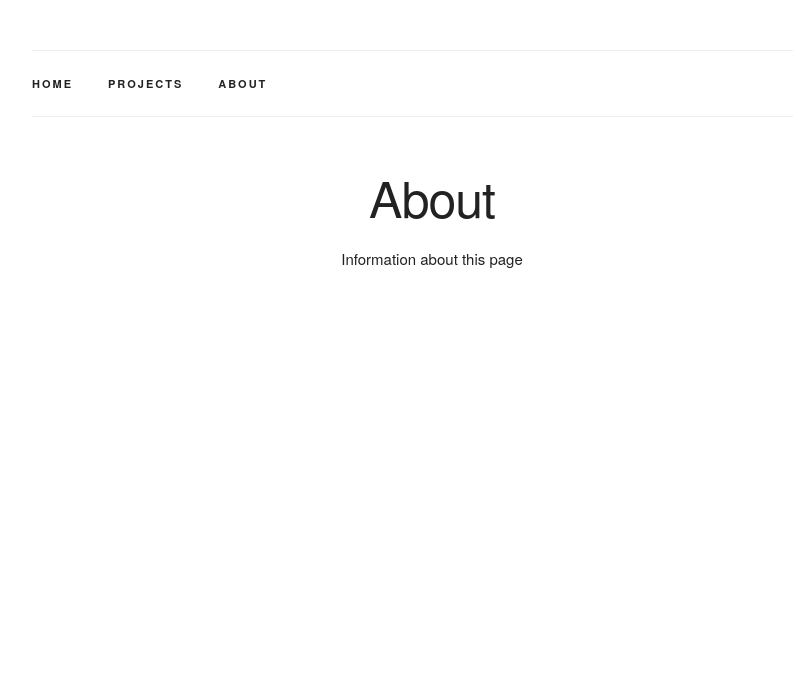
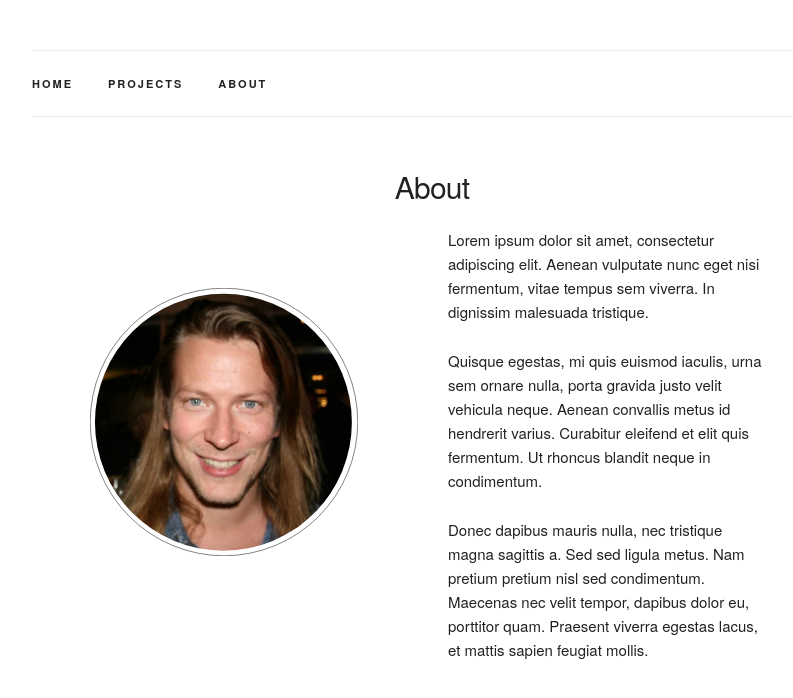
Before and after one commit to michaellennartsson/node-project, a React (Create React App) app in the folder client/: page /about in a window 1280 px wide. Shown: the top 698 px of the page, without its empty margins (208-1001 px from the left). Built offline with nearby package versions, Linux system fonts and the light colour scheme; no server answers.

Commit message:
Modified About tab

```diff
--- a/client/src/components/About.js
+++ b/client/src/components/About.js
@@ -2,9 +2,32 @@ import React from 'react';
 
 const About = () => {
   return (
-    <div style={{ textAlign: 'center' }}>
-      <h1>About</h1>
-      Information about this page
+    <div>
+      <h4 style={{ textAlign: 'center' }}>About</h4>
+      <div className="row">
+        <div className="six columns">
+          <img className="selfie" src="./drawing.svg" alt="Selfie" />
+        </div>
+        <div className="six columns" style={{ paddingRight: '60px' }}>
+          <p>
+            Lorem ipsum dolor sit amet, consectetur adipiscing elit. Aenean
+            vulputate nunc eget nisi fermentum, vitae tempus sem viverra. In
+            dignissim malesuada tristique.
+          </p>
+          <p>
+            Quisque egestas, mi quis euismod iaculis, urna sem ornare nulla,
+            porta gravida justo velit vehicula neque. Aenean convallis metus id
+            hendrerit varius. Curabitur eleifend et elit quis fermentum. Ut
+            rhoncus blandit neque in condimentum.
+          </p>
+          <p>
+            Donec dapibus mauris nulla, nec tristique magna sagittis a. Sed sed
+            ligula metus. Nam pretium pretium nisl sed condimentum. Maecenas nec
+            velit tempor, dapibus dolor eu, porttitor quam. Praesent viverra
+            egestas lacus, et mattis sapien feugiat mollis.
+          </p>
+        </div>
+      </div>
     </div>
   );
 };
--- a/client/src/components/Snake/Snake.js
+++ b/client/src/components/Snake/Snake.js
@@ -189,7 +189,7 @@ class Snake extends Component {
   render() {
     return (
       <div style={{ textAlign: 'center' }}>
-        <h1>Snake</h1>
+        <h4>Snake</h4>
         <h5>{this.informationMessage()}</h5>
         <p>Number of apples eaten: {this.state.eatenApples}</p>
         <canvas
--- a/client/src/css/custom1.css
+++ b/client/src/css/custom1.css
@@ -1,3 +1,11 @@
 .canvas {
   border-style: double;
 }
+
+.selfie {
+  display: block;
+  margin-left: auto;
+  margin-right: auto;
+  width: 70%;
+  padding-top: 60px;
+}
```
Also changed, not shown: client/public/drawing.svg (added).
